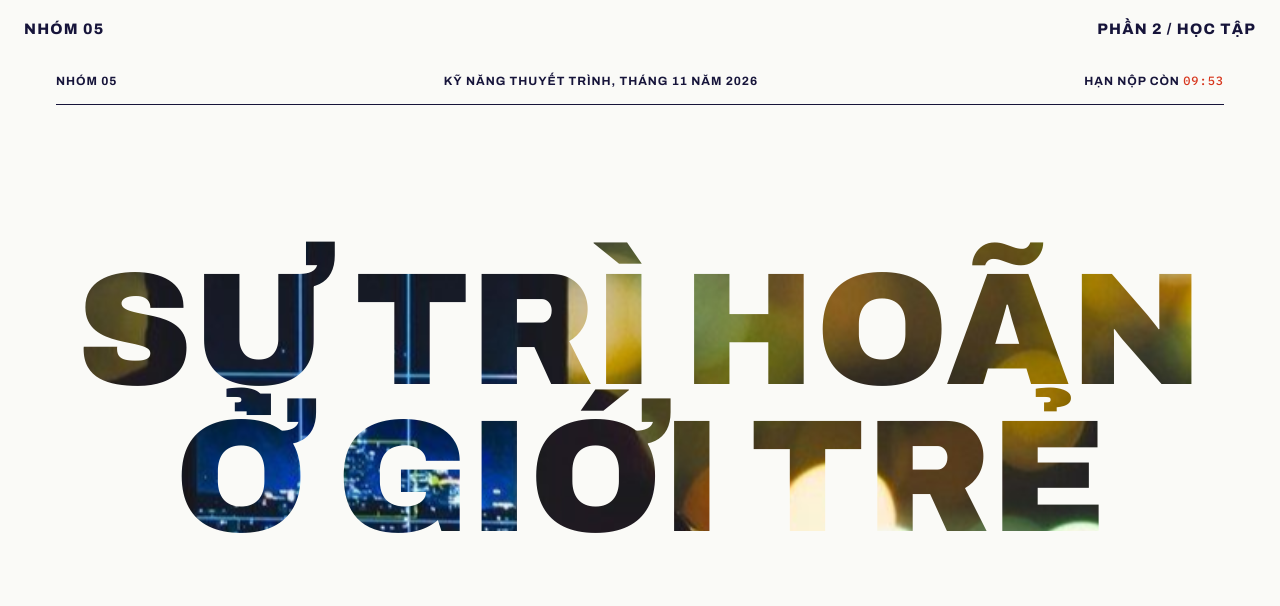
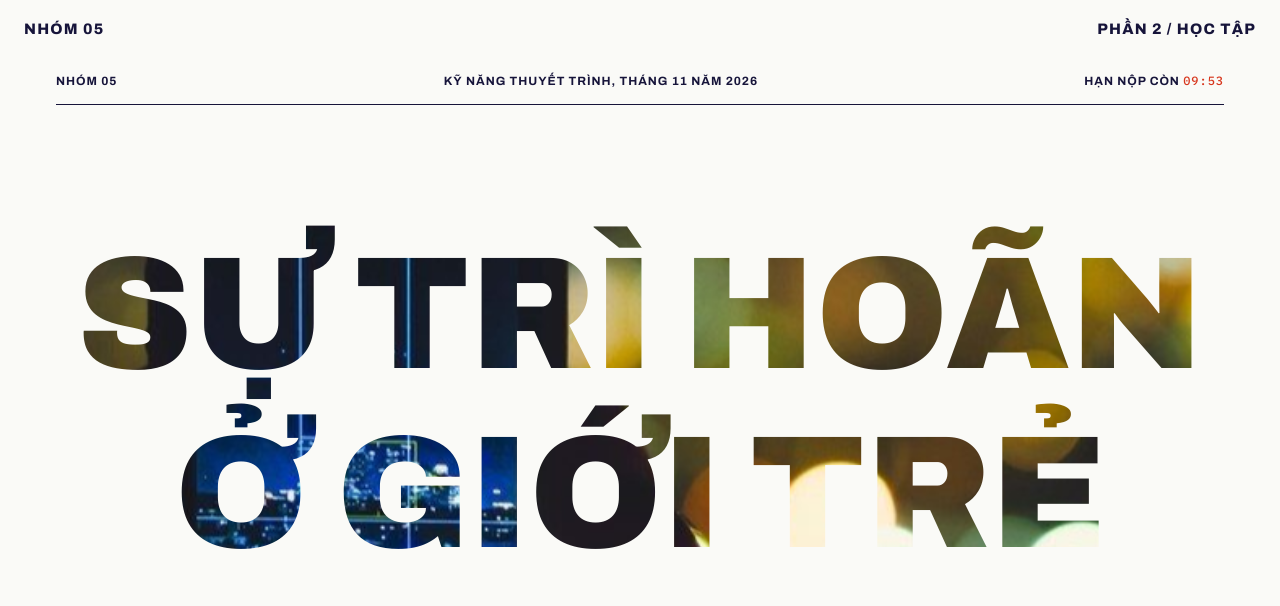
Before and after one commit to Shime-68kk/knttn5, a plain HTML site: page index.html in a window 1280 px wide. Shown: the top 606 px of the page. Drawn offline with Linux system fonts and the light colour scheme.

Commit message:
Nét dạ quang tự quét ngang khi chữ vào màn hình, giãn dòng tiêu đề bìa
- Chữ tô dạ quang quét từ trái sang phải đúng lúc lên giữa màn hình, lăn lại thì tô lại
- Giãn khoảng cách hai dòng tiêu đề để dấu không chạm nhau
- Điện thoại: câu hỏi phần Dấu hiệu hiện đúng lúc

Co-Authored-By: Claude Opus 5.5 <noreply@anthropic.com>

```diff
--- a/css/goc.css
+++ b/css/goc.css
@@ -95,7 +95,7 @@ ol, ul { padding: 0; list-style: none; }
 
 /* Bút dạ quang: nét phẳng phủ nửa dưới chữ, xuống dòng vẫn tô liền từng dòng */
 .da {
-  background: linear-gradient(var(--mau-da, var(--da-vang)), var(--mau-da, var(--da-vang))) no-repeat 0 90% / 100% 52%;
+  background: linear-gradient(var(--mau-da, var(--da-vang)), var(--mau-da, var(--da-vang))) no-repeat 0 90% / 100% var(--cao-da, 52%);
   -webkit-box-decoration-break: clone; box-decoration-break: clone;
   padding: 0 .08em; margin: 0 -.08em;
 }
--- a/css/hieu-ung.css
+++ b/css/hieu-ung.css
@@ -1,7 +1,11 @@
 /* Chuyển động chung. Nội dung hiện sẵn; khi có JS, những ý chờ tới lượt (data-cho) ẩn cho đến khi cuộn tới. */
 @media (prefers-reduced-motion: no-preference) {
-  .co-js .phan .da { background-size: 0% 52%; transition: background-size .8s var(--em) .2s; }
-  .co-js .phan.dang-xem .da { background-size: 100% 52%; }
+  /* Nét dạ quang quét ngang từ trái sang phải khi chữ vào màn hình (js/to-da.js), chữ giữ nguyên */
+  .co-js .phan .da { background-size: 0% var(--cao-da, 52%); transition: background-size .38s cubic-bezier(.4, 0, .6, 1); }
+  .co-js .phan .da.da-chay { background-size: 100% var(--cao-da, 52%); transition-duration: .95s; transition-timing-function: cubic-bezier(.6, .05, .25, 1); transition-delay: .25s; }
+  /* Câu hiện sau (data-cho): đợi câu hiện rõ rồi mới tô */
+  .co-js .phan [data-cho]:not(.bat) .da.da-chay { background-size: 0% var(--cao-da, 52%); }
+  .co-js .phan [data-cho].bat .da.da-chay { transition-delay: .55s; }
 }
 
 .co-js [data-cho] { opacity: 0; transition: opacity .5s var(--em), translate .7s var(--em); }
--- a/css/trang/buoi-toi.css
+++ b/css/trang/buoi-toi.css
@@ -13,7 +13,7 @@
 .chu-ky-toi { margin-top: clamp(20px, 4vh, 36px); font-size: clamp(1.6rem, 2.6vw, 2.4rem); }
 .toi .chu-ky-toi { color: #CFC8FF; }
 .chu-ky-toi + .cau-chot { margin-top: clamp(14px, 2.5vh, 24px); }
-.toi .cau-chot .da { color: var(--muc); background-size: 100% 100% !important; background-position: 0 0; padding: .04em .18em; }
+.toi .cau-chot .da { --cao-da: 100%; color: var(--muc); background-position: 0 0; padding: .04em .18em; }
 .dong-thoi-gian { display: grid; gap: clamp(14px, 2.6vh, 26px); margin-top: clamp(24px, 4vh, 44px); }
 .dong-thoi-gian li {
   display: grid; grid-template-columns: 5.2em 1fr; align-items: baseline; gap: 12px;
@@ -80,3 +80,6 @@
   .dt-su-dung span { display: none; }
   .dt-su-dung b { font-size: .7rem; white-space: nowrap; }
 }
+/* Trên nền đêm: chữ trắng cho dễ đọc, nét hồng quét qua thì chữ chuyển sang mực */
+.toi .cau-chot .da { color: #fff; }
+.toi .cau-chot.bat .da.da-chay { color: var(--muc); transition: background-size .95s cubic-bezier(.6, .05, .25, 1) .55s, color .35s ease .85s; }
--- a/js/main.js
+++ b/js/main.js
@@ -2,6 +2,7 @@
 import { khoiDong } from './cuon.js';
 import { ganChuKyBay } from './chu-ky-bay.js';
 import { ganCuonMuot } from './cuon-muot.js';
+import { ganToDa } from './to-da.js';
 import taoBia from './trang/bia.js';
 import taoBuoiToi from './trang/buoi-toi.js';
 import taoBanChat from './trang/ban-chat.js';
@@ -16,6 +17,7 @@ import taoKet from './trang/ket.js';
 
 ganChuKyBay();
 ganCuonMuot();
+ganToDa();
 
 khoiDong({
   'bia': taoBia(),
--- /dev/null
+++ b/js/to-da.js
@@ -0,0 +1,29 @@
+/* Bút dạ quang tự tô: chữ được đánh dấu (.da) quét một nét ngang từ trái sang phải
+   khi đã lên tới vùng nhìn chính của màn hình, hoặc khi slide chứa nó đã đứng yên (phần ghim).
+   Khuất khỏi màn hình thì xoá nét, lăn quay lại sẽ tô lại. */
+import { giamChuyenDong } from './tien-ich.js';
+
+const VUNG_NHIN = .68; // mép dưới chữ phải lên trên 68% chiều cao màn hình
+
+export function ganToDa() {
+  const cacNet = [...document.querySelectorAll('.phan .da')].map((el) => ({ el, phan: el.closest('.phan') }));
+  if (giamChuyenDong) { cacNet.forEach(({ el }) => el.classList.add('da-chay')); return; }
+
+  let cho = false;
+  function kiem() {
+    cho = false;
+    const cao = innerHeight;
+    const cuoiTrang = scrollY >= document.documentElement.scrollHeight - cao - 2;
+    for (const { el, phan } of cacNet) {
+      const r = el.getBoundingClientRect();
+      if (r.bottom < 0 || r.top > cao) { el.classList.remove('da-chay'); continue; }
+      if (el.classList.contains('da-chay')) continue;
+      const dungYen = phan.classList.contains('ghim') && phan.getBoundingClientRect().top <= 1;
+      if (r.top >= 0 && (r.bottom <= cao * VUNG_NHIN || dungYen || cuoiTrang)) el.classList.add('da-chay');
+    }
+  }
+  const hen = () => { if (!cho) { cho = true; requestAnimationFrame(kiem); } };
+  addEventListener('scroll', hen, { passive: true });
+  addEventListener('resize', hen);
+  kiem();
+}
--- a/js/trang/bia.js
+++ b/js/trang/bia.js
@@ -21,7 +21,7 @@ export default function taoBia() {
   }, 1000);
 
   const datPhong = () => { ctx.font = `900 ${co}px Archivo, 'Arial Narrow', sans-serif`; ctx.fontStretch = 'extra-condensed'; };
-  const yDong = (i) => h / 2 + (i - (dong.length - 1) / 2) * co * .92 + co * .05;
+  const yDong = (i) => h / 2 + (i - (dong.length - 1) / 2) * co * 1.12 + co * .05;
 
   function veLai(s) {
     sCu = s;
--- a/js/trang/dau-hieu.js
+++ b/js/trang/dau-hieu.js
@@ -10,7 +10,9 @@ export default function taoDauHieu() {
     tien() {
       const vach = innerHeight * .62;
       dong.forEach((li) => li.classList.toggle('bat', li.getBoundingClientRect().top < vach));
-      batKhi(cauHoi, dong.at(-1).classList.contains('bat'));
+      // Máy tính: câu hỏi hiện sau dòng cuối. Điện thoại xếp câu hỏi lên trên danh sách, nên hiện khi chính nó vào màn hình.
+      const q = cauHoi.getBoundingClientRect().top;
+      batKhi(cauHoi, dong.at(-1).classList.contains('bat') || (q < dong[0].getBoundingClientRect().top && q < innerHeight * .8));
     },
   };
 }
```
